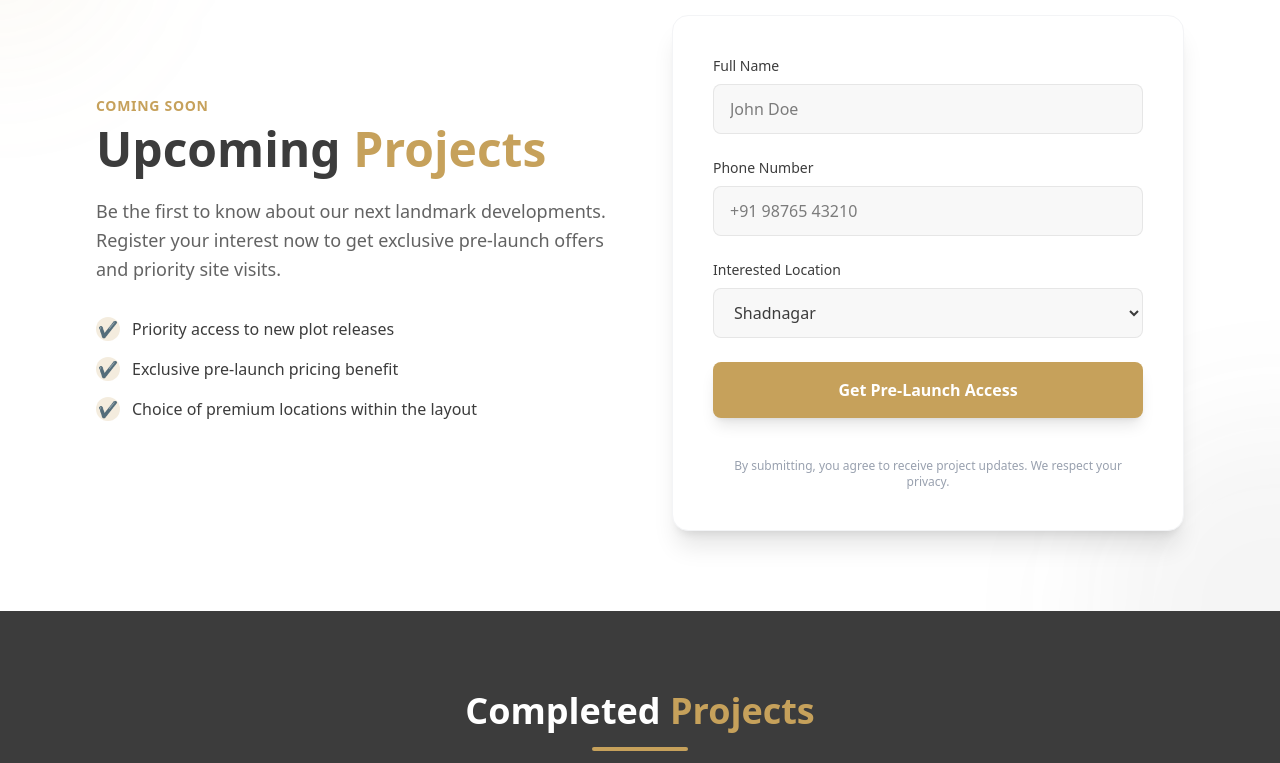
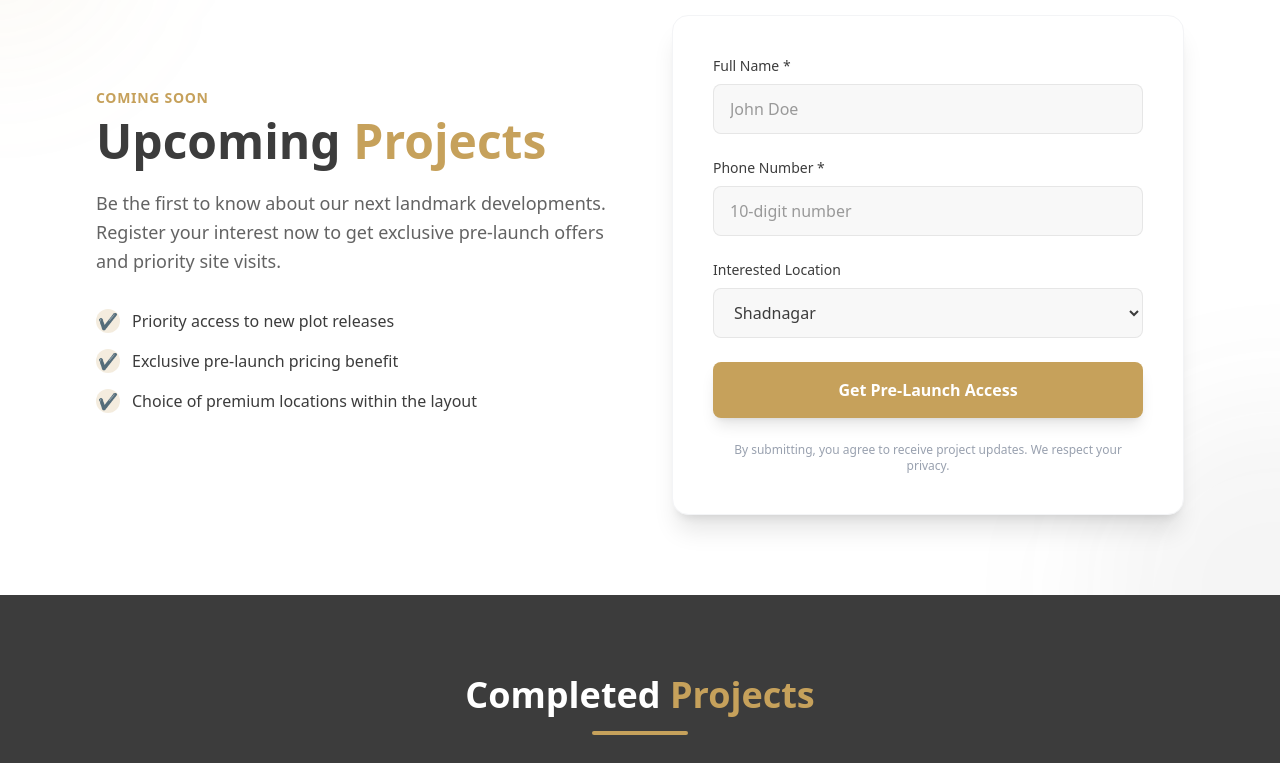
Before and after one commit to Mateen7c7/deccan_heights, a Next.js app: page /ventures in a window 1280 px wide. Shown: the part 2457-3220 px from the top of the page. Built offline with nearby package versions, Linux system fonts and the light colour scheme; no server answers.

Commit message:
feat: add Ventures and Contact pages with Appwrite-integrated lead generation forms and Appwrite configuration

```diff
--- a/app/contact/page.tsx
+++ b/app/contact/page.tsx
@@ -2,6 +2,7 @@
 
 import React, { useState } from "react";
 import { motion, AnimatePresence } from "motion/react";
+import { databases, DATABASE_ID, COLLECTION_ID, ID } from "@/lib/appwrite";
 import Image from "next/image";
 import {
   Phone,
@@ -166,6 +167,7 @@ const ContactForm = () => {
     message: "",
   });
   const [phoneError, setPhoneError] = useState("");
+  const [submitError, setSubmitError] = useState("");
   const [isSubmitting, setIsSubmitting] = useState(false);
   const [isSuccess, setIsSuccess] = useState(false);
 
@@ -180,11 +182,30 @@ const ContactForm = () => {
     }
 
     setPhoneError("");
+    setSubmitError("");
     setIsSubmitting(true);
-    // Simulate API call
-    await new Promise((resolve) => setTimeout(resolve, 1500));
-    setIsSubmitting(false);
-    setIsSuccess(true);
+
+    try {
+      await databases.createDocument(
+        DATABASE_ID,
+        COLLECTION_ID,
+        ID.unique(),
+        {
+          full_name: formState.name,
+          phone: formState.phone,
+          email: formState.email || '',
+          project: formState.project,
+          plot_size: formState.plotSize,
+          message: formState.message || '',
+        }
+      );
+      setIsSuccess(true);
+    } catch (err: any) {
+      console.error("Appwrite Submission Error:", err);
+      setSubmitError(err?.message || "Failed to submit enquiry. Please try again.");
+    } finally {
+      setIsSubmitting(false);
+    }
   };
 
   if (isSuccess) {
@@ -213,6 +234,7 @@ const ContactForm = () => {
               plotSize: "",
               message: "",
             });
+            setSubmitError("");
             setIsSuccess(false);
           }}
           className="mt-8 px-8 py-3 bg-[#C6A15B] text-white font-semibold rounded-lg hover:bg-[#b08d4b] transition-colors"
@@ -375,6 +397,11 @@ const ContactForm = () => {
           </>
         )}
       </motion.button>
+      {submitError && (
+        <p className="text-sm text-red-500 mt-3 text-center font-semibold">
+          {submitError}
+        </p>
+      )}
     </motion.form>
   );
 };
@@ -388,7 +415,7 @@ const ContactInfoItems = () => (
         icon: MapPin,
         title: "Visit Us",
         content:
-          "Deccan Heights Homes & Resorts PVT. LTD., Road No. 12, Banjara Hills, Hyderabad",
+          "Downtown Mall, Unit 4 & 5, Ground floor, Veer Nagar, Lakdikapul, Hyderabad, Telangana 500004",
       },
       {
         icon: Clock,
--- a/app/ventures/page.tsx
+++ b/app/ventures/page.tsx
@@ -1,13 +1,59 @@
 "use client";
 
-import { motion } from "motion/react";
+import { motion, AnimatePresence } from "motion/react";
 import VentureCard from "../../components/home/VentureCard";
-import React from "react";
+import React, { useState } from "react";
 import Image from "next/image";
+import { CheckCircle2 } from "lucide-react";
+import { databases, DATABASE_ID, COLLECTION_ID, ID } from "@/lib/appwrite";
 
 import { ongoingVentures, completedProjects } from "@/data/plots";
 
 export default function VenturesPage() {
+  const [fullName, setFullName] = useState("");
+  const [phone, setPhone] = useState("");
+  const [location, setLocation] = useState("Shadnagar");
+  const [phoneError, setPhoneError] = useState("");
+  const [submitError, setSubmitError] = useState("");
+  const [isSubmitting, setIsSubmitting] = useState(false);
+  const [isSuccess, setIsSuccess] = useState(false);
+
+  const handleSubmit = async (e: React.FormEvent) => {
+    e.preventDefault();
+
+    const phoneRegex = /^\d{10}$/;
+    if (!phoneRegex.test(phone.replace(/[\s-()]/g, ""))) {
+      setPhoneError("Please enter a valid 10-digit phone number");
+      return;
+    }
+
+    setPhoneError("");
+    setSubmitError("");
+    setIsSubmitting(true);
+
+    try {
+      await databases.createDocument(
+        DATABASE_ID,
+        COLLECTION_ID,
+        ID.unique(),
+        {
+          full_name: fullName,
+          phone: phone,
+          email: '',
+          project: location,
+          plot_size: '',
+          message: 'Pre-launch Access Request',
+        }
+      );
+      setIsSuccess(true);
+    } catch (err: any) {
+      console.error("Appwrite Submission Error:", err);
+      setSubmitError(err?.message || "Failed to submit request. Please try again.");
+    } finally {
+      setIsSubmitting(false);
+    }
+  };
+
   return (
     <main className="min-h-screen bg-[#F8F8F8]">
       {/* --- HERO SECTION --- */}
@@ -135,48 +181,120 @@ export default function VenturesPage() {
               initial={{ opacity: 0, scale: 0.95 }}
               whileInView={{ opacity: 1, scale: 1 }}
               viewport={{ once: true }}
-              className="bg-white p-8 md:p-10 rounded-2xl shadow-xl border border-gray-100"
+              className="bg-white p-8 md:p-10 rounded-2xl shadow-xl border border-gray-100 min-h-[420px] flex flex-col justify-center"
             >
-              <form className="space-y-6">
+              <AnimatePresence mode="wait">
+                {!isSuccess ? (
+                  <motion.form
+                    key="ventures-form"
+                    onSubmit={handleSubmit}
+                    className="space-y-6"
+                    initial={{ opacity: 0 }}
+                    animate={{ opacity: 1 }}
+                    exit={{ opacity: 0 }}
+                  >
                     <div>
                       <label className="block text-sm font-medium text-[#3C3C3C] mb-2">
-                    Full Name
+                        Full Name *
                       </label>
                       <input
                         type="text"
+                        required
+                        value={fullName}
+                        onChange={(e) => setFullName(e.target.value)}
                         placeholder="John Doe"
-                    className="w-full px-4 py-3 bg-[#F8F8F8] border border-[#BDBDBD]/30 rounded-lg focus:outline-none focus:ring-2 focus:ring-[#C6A15B]/50 transition-all"
+                        className="w-full px-4 py-3 bg-[#F8F8F8] border border-[#BDBDBD]/30 rounded-lg focus:outline-none focus:ring-2 focus:ring-[#C6A15B]/50 transition-all text-[#3C3C3C]"
                       />
                     </div>
                     <div>
                       <label className="block text-sm font-medium text-[#3C3C3C] mb-2">
-                    Phone Number
+                        Phone Number *
                       </label>
                       <input
                         type="tel"
-                    placeholder="+91 98765 43210"
-                    className="w-full px-4 py-3 bg-[#F8F8F8] border border-[#BDBDBD]/30 rounded-lg focus:outline-none focus:ring-2 focus:ring-[#C6A15B]/50 transition-all"
+                        required
+                        value={phone}
+                        onChange={(e) => {
+                          setPhone(e.target.value);
+                          if (phoneError) setPhoneError("");
+                        }}
+                        placeholder="10-digit number"
+                        className={`w-full px-4 py-3 bg-[#F8F8F8] border ${phoneError ? "border-red-500" : "border-[#BDBDBD]/30"} rounded-lg focus:outline-none focus:ring-2 focus:ring-[#C6A15B]/50 transition-all text-[#3C3C3C]`}
                       />
+                      {phoneError && (
+                        <p className="text-xs text-red-500 mt-1 font-medium">
+                          {phoneError}
+                        </p>
+                      )}
                     </div>
                     <div>
                       <label className="block text-sm font-medium text-[#3C3C3C] mb-2">
                         Interested Location
                       </label>
-                  <select className="w-full px-4 py-3 bg-[#F8F8F8] border border-[#BDBDBD]/30 rounded-lg focus:outline-none focus:ring-2 focus:ring-[#C6A15B]/50 transition-all text-[#3C3C3C]">
-                    <option>Shadnagar</option>
-                    <option>Chevella</option>
-                    <option>Moinabad</option>
-                    <option>Other</option>
+                      <select
+                        value={location}
+                        onChange={(e) => setLocation(e.target.value)}
+                        className="w-full px-4 py-3 bg-[#F8F8F8] border border-[#BDBDBD]/30 rounded-lg focus:outline-none focus:ring-2 focus:ring-[#C6A15B]/50 transition-all text-[#3C3C3C]"
+                      >
+                        <option value="Shadnagar">Shadnagar</option>
+                        <option value="Chevella">Chevella</option>
+                        <option value="Moinabad">Moinabad</option>
+                        <option value="Other">Other</option>
                       </select>
                     </div>
-                <button className="w-full py-4 bg-[#C6A15B] text-white font-bold rounded-lg hover:bg-[#3C3C3C] transition-colors duration-300 shadow-lg hover:shadow-xl transform hover:-translate-y-1">
-                  Get Pre-Launch Access
+                    <button
+                      type="submit"
+                      disabled={isSubmitting}
+                      className="w-full py-4 bg-[#C6A15B] text-white font-bold rounded-lg hover:bg-[#3C3C3C] transition-colors duration-300 shadow-lg hover:shadow-xl transform hover:-translate-y-1 cursor-pointer flex items-center justify-center gap-2 disabled:opacity-50"
+                    >
+                      {isSubmitting ? (
+                        <span className="w-5 h-5 border-2 border-white/30 border-t-white rounded-full animate-spin" />
+                      ) : (
+                        "Get Pre-Launch Access"
+                      )}
                     </button>
+                    {submitError && (
+                      <p className="text-sm text-red-500 text-center font-medium">
+                        {submitError}
+                      </p>
+                    )}
                     <p className="text-xs text-center text-gray-400 mt-4">
-                  By submitting, you agree to receive project updates. We
-                  respect your privacy.
+                      By submitting, you agree to receive project updates. We respect your privacy.
                     </p>
-              </form>
+                  </motion.form>
+                ) : (
+                  <motion.div
+                    key="ventures-success"
+                    initial={{ opacity: 0, scale: 0.95 }}
+                    animate={{ opacity: 1, scale: 1 }}
+                    exit={{ opacity: 0 }}
+                    className="text-center p-6 flex flex-col items-center justify-center"
+                  >
+                    <div className="w-16 h-16 bg-[#C6A15B]/10 rounded-full flex items-center justify-center mb-4">
+                      <CheckCircle2 className="w-8 h-8 text-[#C6A15B]" />
+                    </div>
+                    <h3 className="text-xl font-bold text-[#3C3C3C] mb-2">
+                      Access Requested!
+                    </h3>
+                    <p className="text-gray-500 text-sm mb-6 max-w-sm">
+                      Thank you for your interest. One of our sales specialists will contact you shortly with exclusive pre-launch details.
+                    </p>
+                    <button
+                      onClick={() => {
+                        setFullName("");
+                        setPhone("");
+                        setLocation("Shadnagar");
+                        setPhoneError("");
+                        setSubmitError("");
+                        setIsSuccess(false);
+                      }}
+                      className="px-6 py-2.5 bg-[#C6A15B]/10 hover:bg-[#C6A15B]/20 text-[#C6A15B] text-xs font-bold rounded-lg transition-colors cursor-pointer"
+                    >
+                      Request Another Access
+                    </button>
+                  </motion.div>
+                )}
+              </AnimatePresence>
             </motion.div>
           </div>
         </div>
--- a/components/home/BookSiteVisit.tsx
+++ b/components/home/BookSiteVisit.tsx
@@ -2,6 +2,7 @@
 
 import React, { useState, useEffect } from "react";
 import { motion, AnimatePresence } from "motion/react";
+import { databases, DATABASE_ID, COLLECTION_ID, ID } from "@/lib/appwrite";
 import {
   Phone,
   Mail,
@@ -39,6 +40,7 @@ const BookSiteVisit = () => {
   const [selectedSize, setSelectedSize] = useState("");
   const [message, setMessage] = useState("");
   const [phoneError, setPhoneError] = useState("");
+  const [submitError, setSubmitError] = useState("");
   const [isSubmitting, setIsSubmitting] = useState(false);
   const [isSuccess, setIsSuccess] = useState(false);
   const [isOpenNow, setIsOpenNow] = useState(true);
@@ -74,13 +76,30 @@ const BookSiteVisit = () => {
     }
 
     setPhoneError("");
+    setSubmitError("");
     setIsSubmitting(true);
 
-    // Simulate API submission
-    await new Promise((resolve) => setTimeout(resolve, 1500));
-
-    setIsSubmitting(false);
-    setIsSuccess(true);
+    try {
+      await databases.createDocument(
+        DATABASE_ID,
+        COLLECTION_ID,
+        ID.unique(),
+        {
+          full_name: fullName,
+          phone: phone,
+          email: email || '',
+          project: selectedProject,
+          plot_size: selectedSize,
+          message: message || '',
+        }
+      );
+      setIsSuccess(true);
+    } catch (err: any) {
+      console.error("Appwrite Submission Error:", err);
+      setSubmitError(err?.message || "Failed to submit enquiry. Please try again.");
+    } finally {
+      setIsSubmitting(false);
+    }
   };
 
   const resetForm = () => {
@@ -90,6 +109,7 @@ const BookSiteVisit = () => {
     setSelectedProject("");
     setSelectedSize("");
     setMessage("");
+    setSubmitError("");
     setIsSuccess(false);
   };
 
@@ -370,6 +390,11 @@ const BookSiteVisit = () => {
                         </>
                       )}
                     </button>
+                    {submitError && (
+                      <p className="text-[11px] text-red-500 mt-2 text-center font-medium">
+                        {submitError}
+                      </p>
+                    )}
                   </form>
 
                   {/* Subtext */}
--- /dev/null
+++ b/lib/appwrite.ts
@@ -0,0 +1,10 @@
+import { Client, Databases, ID } from 'appwrite';
+
+const client = new Client()
+  .setEndpoint(process.env.NEXT_PUBLIC_APPWRITE_ENDPOINT || 'https://fra.cloud.appwrite.io/v1')
+  .setProject(process.env.NEXT_PUBLIC_APPWRITE_PROJECT_ID || '6a68a4b40000fca4fd22');
+
+export const databases = new Databases(client);
+export const DATABASE_ID = process.env.NEXT_PUBLIC_APPWRITE_DATABASE_ID || '6a68ac860033a3f60a88';
+export const COLLECTION_ID = process.env.NEXT_PUBLIC_APPWRITE_COLLECTION_ID || 'form';
+export { ID };
```
Lines whose indentation alone changed are shown as unchanged.
